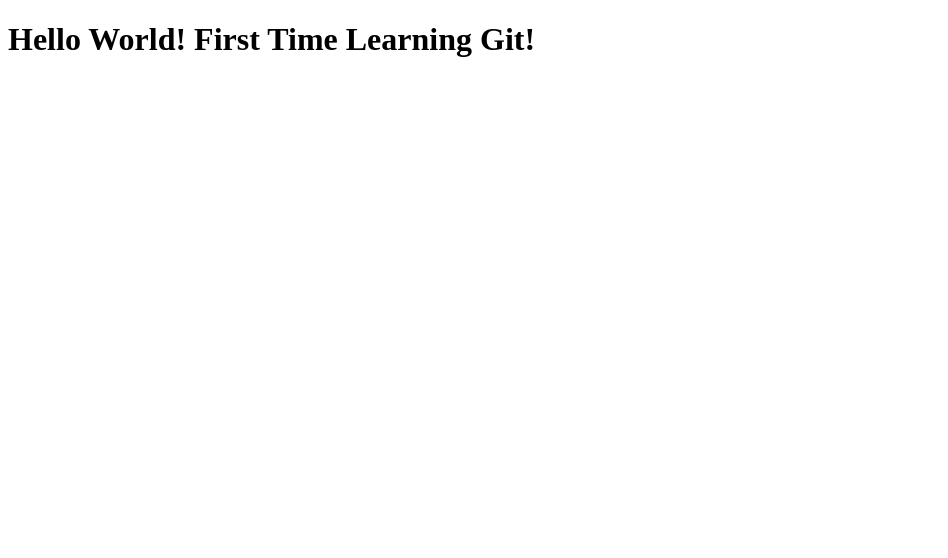
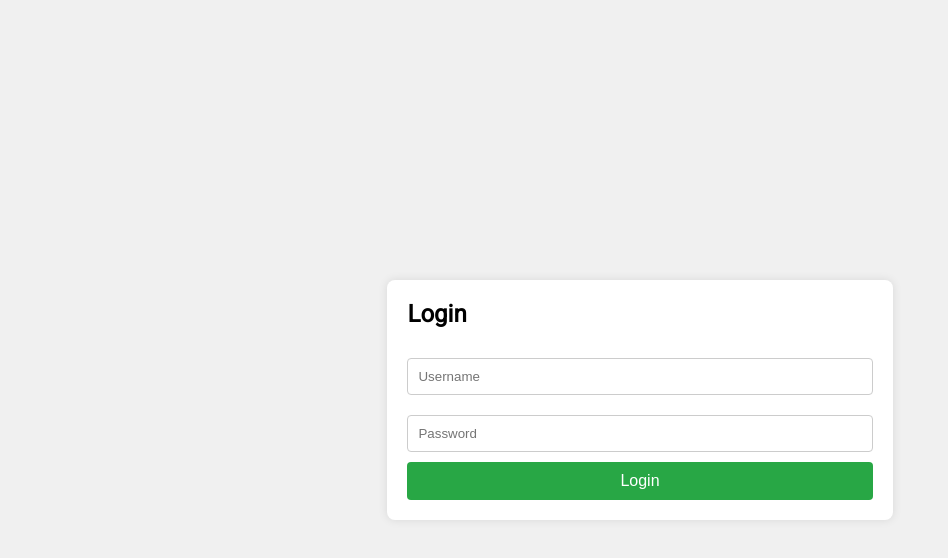
Before and after one commit to ViniKato01/git-e-github, a plain HTML site: page index.html in a window 1280 px wide. Shown: the whole page, without its empty margins (0-948 px from the left). Drawn offline with Linux system fonts and the light colour scheme.

Commit message:
Login system Implemented

```diff
--- a/index.html
+++ b/index.html
@@ -4,8 +4,21 @@
     <meta charset="UTF-8">
     <meta name="viewport" content="width=device-width, initial-scale=1.0">
     <title>Curso Inicial Git e GitHub</title>
+    <script src="./login.js"></script>
+    <link rel="stylesheet" href="./style.css">
 </head>
 <body>
-    <h1>Hello World! First Time Learning Git!</h1>
+    <div class="login-container">
+    <h2>Login</h2>
+
+    <form id="loginForm" onsubmit="return login()">
+        <input type="text" id="username" placeholder="Username" required>
+        <input type="password" id="password" placeholder="Password" required>
+        <button type="submit">Login</button>
+    </form>
+
+    <p id="message" style="color: red;"></p>
+
+</div>
 </body>
 </html>
--- /dev/null
+++ b/login.js
@@ -0,0 +1,22 @@
+const userData = {
+    username: 'vinikato',
+    password: 'chapokafifa'
+};
+
+function login(){
+    const username = document.getElementById('username').value;
+    const password = document.getElementById('password').value;
+    const messageElement = document.getElementById('message');
+
+    if(username === userData.username && password === userData.password){
+        messageElement.textContent = 'Login Successful!';
+        messageElement.style.color = 'green';
+        // Redirect to a new page or perform some action
+        window.location.href = 'welcome.html';
+    }else{
+        messageElement.textContent = 'Invalid username or password'
+    }
+    // Prevent form submission:
+
+    return false;
+}
--- /dev/null
+++ b/style.css
@@ -0,0 +1,46 @@
+@import url('https://fonts.googleapis.com/css2?family=Roboto&display=swap');
+
+*{
+    box-sizing: border-box;
+    padding: 0;
+    margin: 0;
+}
+
+body {
+    font-family: Arial, sans-serif;
+    display: flex;
+    justify-content: center;
+    align-items: center;
+    height: 100vh;
+    background-color: #f0f0f0;
+    font-family: 'Roboto', sans-serif;
+}
+.login-container {
+    background-color: #fff;
+    padding: 20px;
+    border-radius: 8px;
+    box-shadow: 0 0 10px rgba(0, 0, 0, 0.1);
+}
+.login-container h2 {
+    margin-bottom: 20px;
+}
+.login-container input {
+    width: 100%;
+    padding: 10px;
+    margin: 10px 0;
+    border: 1px solid #ccc;
+    border-radius: 4px;
+}
+.login-container button {
+    width: 100%;
+    padding: 10px;
+    border: none;
+    border-radius: 4px;
+    background-color: #28a745;
+    color: white;
+    font-size: 16px;
+    cursor: pointer;
+}
+.login-container button:hover {
+    background-color: #218838;
+}
--- /dev/null
+++ b/welcome.css
@@ -0,0 +1,42 @@
+*{
+    box-sizing: border-box;
+    padding: 0;
+    margin: 0;
+}
+
+body {
+    font-family: Arial, sans-serif;
+    display: flex;
+    justify-content: center;
+    align-items: center;
+    height: 100vh;
+    background-color: #f0f0f0;
+    margin: 0;
+}
+.welcome-container {
+    background-color: #fff;
+    padding: 20px;
+    border-radius: 8px;
+    box-shadow: 0 0 10px rgba(0, 0, 0, 0.1);
+    text-align: center;
+}
+.welcome-container h1 {
+    color: #28a745;
+}
+.welcome-container p {
+    font-size: 18px;
+    margin-top: 10px;
+}
+.welcome-container a {
+    display: inline-block;
+    margin-top: 20px;
+    padding: 10px 20px;
+    border-radius: 4px;
+    background-color: #007bff;
+    color: white;
+    text-decoration: none;
+    font-size: 16px;
+}
+.welcome-container a:hover {
+    background-color: #0056b3;
+}
```
Also changed, not shown: confidencial.js (deleted, +0 -24 lines), welcome.html (added, +16 -0 lines), 1 other file.
